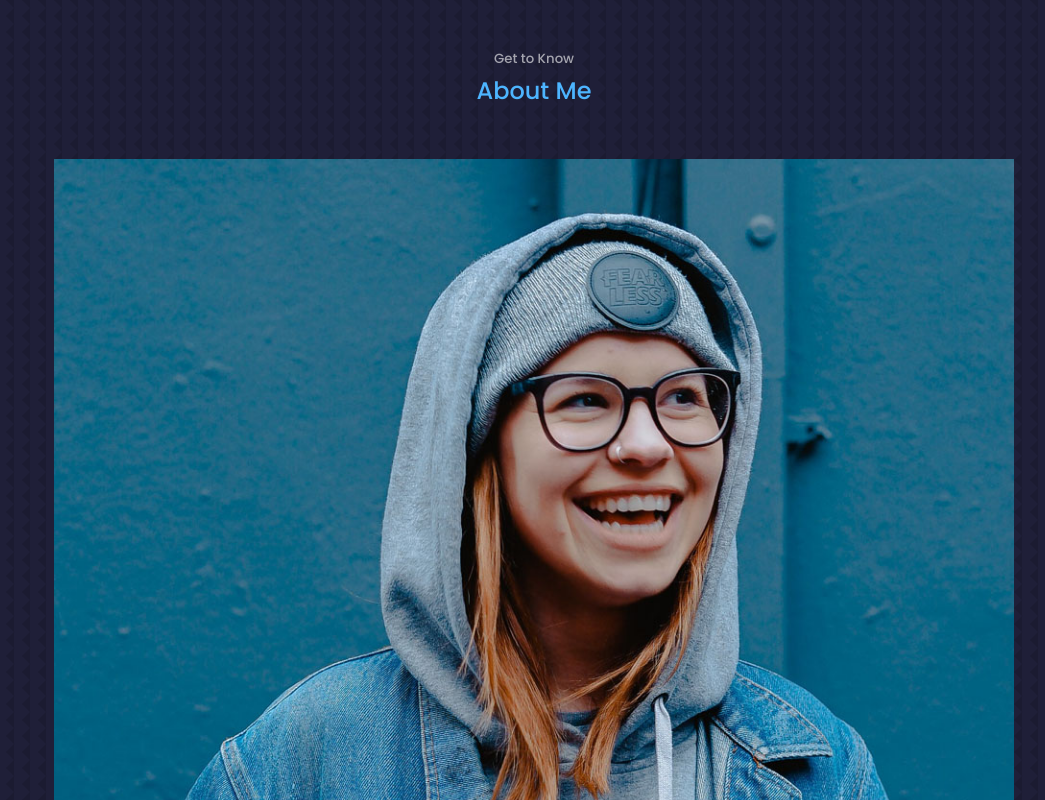
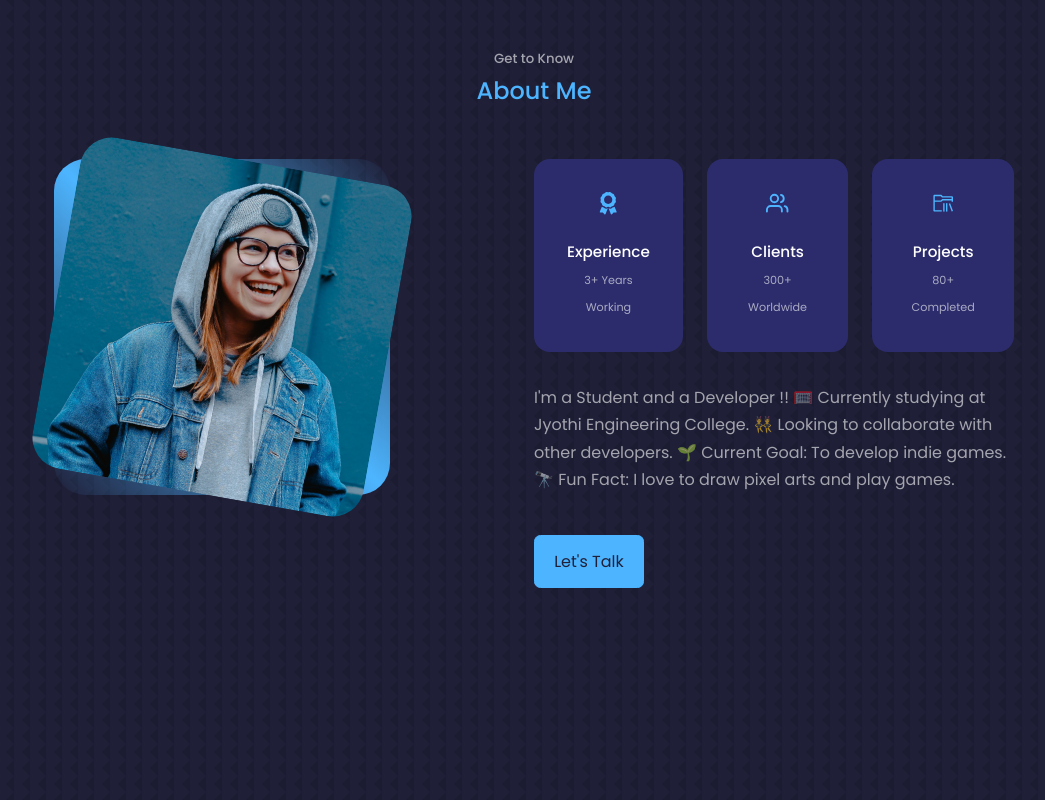
Before and after one commit to Asterdev-03/react-portfolio, a React (Create React App) app: page / in a window 1280 px wide. Shown: the part 1160-1960 px from the top of the page, without its empty margins (106-1151 px from the left). Built offline with nearby package versions, Linux system fonts and the light colour scheme.

Commit message:
added About component css

```diff
--- a/src/components/about/about.css
+++ b/src/components/about/about.css
@@ -0,0 +1,66 @@
+.about__container {
+  display: grid;
+  grid-template-columns: 35% 50%;
+  gap: 15%;
+}
+
+.about__me {
+  width: 100%;
+  aspect-ratio: 1/1;
+  border-radius: 2rem;
+  background: linear-gradient(45deg, transparent, var(--color-primary), transparent);
+  display: grid;
+  place-items: center;
+}
+
+.about__me-image {
+    border-radius: 2rem;
+    overflow: hidden;
+    transform: rotate(10deg);
+    transition: var(--transition);
+}
+
+.about__me-image:hover {
+    transform: rotate(0deg);
+}
+
+.about__cards {
+    display: grid;
+    grid-template-columns: repeat(3, 1fr);
+    gap: 1.5rem;
+}
+
+.about__card {
+    background: var(--color-bg-variant);
+    border: 1px solid transparent;
+    border-radius: 1rem;
+    padding: 2rem;
+    text-align: center;
+    transition: var(--transition);
+}
+
+.about__card:hover {
+    background: transparent;
+    border-color: var(--color-primary-variant);
+    cursor: default;
+}
+
+.about__icon {
+    color: var(--color-primary);
+    font-size: 1.4rem;
+    margin-bottom: 1rem;
+}
+
+.about__card h5 {
+    font-size: 0.95rem;
+}
+
+.about__card small {
+    font-size: 0.7rem;
+    color: var(--color-light);
+}
+
+.about__content p {
+    margin: 2rem 0 2.6rem;
+    color: var(--color-light);
+}
--- a/src/components/about/about.jsx
+++ b/src/components/about/about.jsx
@@ -40,7 +40,6 @@
               <small>80+ Completed</small>
             </article>
           </div>
-        </div>
 
           <p>
             I'm a Student and a Developer !!
@@ -51,7 +50,7 @@
           </p>
 
           <a href="#contact" className='btn btn-primary'>Let's Talk</a>
-
+        </div>
       </div>
     </section>
   )
--- a/src/components/header/header.css
+++ b/src/components/header/header.css
@@ -68,7 +68,7 @@
 
 @media screen and (max-width: 1024px) {
     header {
-        height: 68vh;
+        height: 70vh;
     }
 
 }
--- a/src/components/nav/nav.jsx
+++ b/src/components/nav/nav.jsx
@@ -11,11 +11,11 @@
 
 const Nav = () => {
 
-const [activeNav, setActiveNav] = useState('#');
+const [activeNav, setActiveNav] = useState('/#');
 
   return (
     <nav>
-      <a href="/#" onClick={() => setActiveNav('#')} className= {activeNav === '#' ? 'active' : ''}><AiOutlineHome/></a>
+      <a href="/#" onClick={() => setActiveNav('/#')} className= {activeNav === '#' ? 'active' : ''}><AiOutlineHome/></a>
       <a href="#about" onClick={() => setActiveNav('#about')} className= {activeNav === '#about' ? 'active' : ''}><AiOutlineUser/></a>
       <a href="#experience"onClick={() => setActiveNav('#experience')} className= {activeNav === '#experience' ? 'active' : ''}><BiBook/></a>
       <a href="#services" onClick={() => setActiveNav('#services')} className= {activeNav === '#services' ? 'active' : ''}><RiServiceLine/></a>
```
Lines whose indentation alone changed are shown as unchanged.
